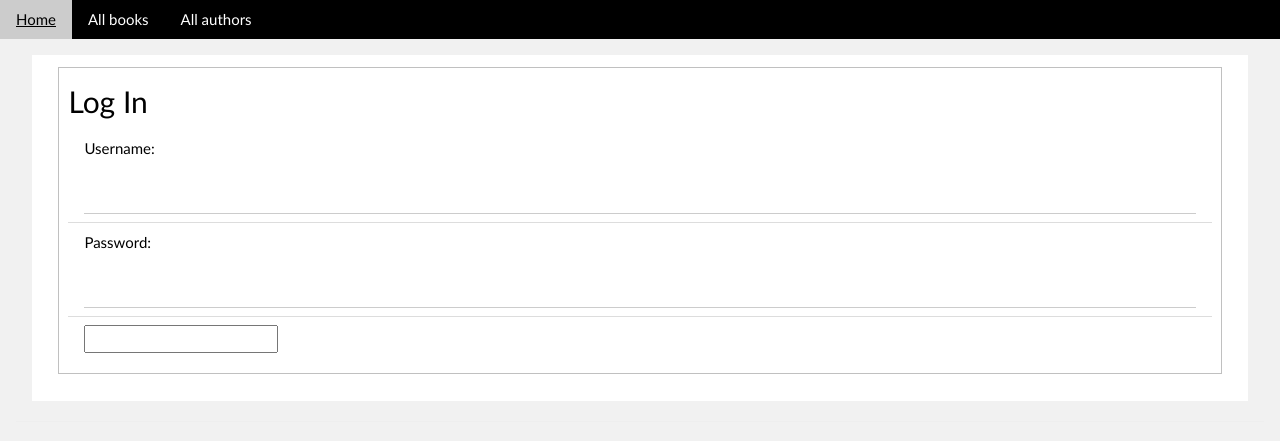
After one commit to jonas-pettersson/LocalLibrary, a Django app: page /accounts/login/ in a window 1280 px wide. The commit adds this page. Shown: the top 441 px of the page. Run offline with Django 3.2, Linux system fonts and the light colour scheme; some libraries are stand-ins or nearby versions.

Commit message:
added some styling + started login

```diff
--- a/locallibrary/catalog/templates/base.html
+++ b/locallibrary/catalog/templates/base.html
@@ -1,32 +1,42 @@
 <!DOCTYPE html>
 <html lang="en">
+
 <head>
     <meta charset="UTF-8">
     <meta name="viewport" content="width=device-width, initial-scale=1.0">
 
     <link rel="stylesheet" href="https://stackpath.bootstrapcdn.com/bootstrap/4.1.3/css/bootstrap.min.css" integrity="sha384-MCw98/SFnGE8fJT3GXwEOngsV7Zt27NXFoaoApmYm81iuXoPkFOJwJ8ERdknLPMO" crossorigin="anonymous">
+    <link rel="stylesheet" href="https://www.w3schools.com/w3css/4/w3.css">
     <!-- Add additional CSS in static file -->
     {% load static %}
     <link rel="stylesheet" href="{% static 'css/styles.css' %}">
 
+    <style>
+        html, body, h1, h2, h3, h4, h5, h6 {
+        font-family: "Trebuchet MS", Verdana, sans-serif;
+        }
+    </style>
+
     {% block  title %} <title>Local Library</title> {% endblock title %}
 </head>
-<body>
-    <div class="container-fluid">
-        <div class="row">
-            <div class="col-sm-2">
+
+<body class="w3-light-grey">
+
+    <nav class="w3-bar w3-black w3-hide-small">
         {% block sidebar %}
-                <ul class="sidebar-nav">
-                    <li><a href="{% url 'catalog' %}">Home</a></li>
-                    <li><a href="{% url 'books' %}">All books</a></li>
-                    <li><a href="{% url 'authors' %}">All authors</a></li>
-                </ul>
+            <a class="w3-bar-item w3-button" href="{% url 'catalog' %}">Home</a>
+            <a class="w3-bar-item w3-button" href="{% url 'books' %}">All books</a>
+            <a class="w3-bar-item w3-button" href="{% url 'authors' %}">All authors</a>
         {% endblock sidebar %}
-            </div>
-            <div class="col-sm-10 ">
+    </nav>
+
+    <main class="w3-container">
+
         {% block content %}
         {% endblock content %}
 
+        <hr>
+        <div class="w3-bar">
             {% block pagination %}
                 {% if is_paginated %}
                     <div class="pagination">
@@ -45,7 +55,7 @@
                 {% endif %}
             {% endblock pagination %}
         </div>
-        </div>
-    </div>
+    </main>
+
 </body>
 </html>
--- a/locallibrary/locallibrary/urls.py
+++ b/locallibrary/locallibrary/urls.py
@@ -20,5 +20,6 @@ from django.views.generic import RedirectView
 urlpatterns = [
     path('admin/', admin.site.urls),
     path('catalog/', include('catalog.urls')),
-    path('', RedirectView.as_view(url='catalog/', permanent=True))
+    path('', RedirectView.as_view(url='catalog/', permanent=True)),
+    path("accounts/", include('django.contrib.auth.urls')),
 ]
--- /dev/null
+++ b/locallibrary/templates/registration/login.html
@@ -0,0 +1,39 @@
+{% extends 'base.html' %}
+
+{% block content %}
+
+    {% if form.errors %}
+        <p>Your username and password didn't match. Please try again.</p>
+    {% endif %}
+
+    {% if next %}
+        {% if user.is_authentiated %}
+            <p>Your account doesn't have access to this page. To proceed,
+      please login with an account that has access.</p>
+        {% else %}
+            <p>Please login to this page.</p>
+        {% endif %}
+    {% endif %}
+
+    <div class="w3-container w3-white w3-margin w3-padding-large">
+        <form method="post">
+            {% csrf_token %}
+            <fieldset class="form-group">
+            <h2>Log In</h2>
+            <ul class="w3-ul">
+                <li>
+                    <label for="username">{{ form.username.label_tag }}</label>
+                    <input class="w3-input" type="text" id="username" name="username">
+                </li>
+                <li>
+                    <label for="password">{{ form.password.label_tag }}</label>
+                    <input class="w3-input" type="text" id="password" name="password">
+                </li>
+                <li><label for=""></label><input type="text"></li>
+            </ul>
+            </fieldset>
+
+        </form>
+    </div>
+
+{% endblock content %}
```
Also changed, not shown: locallibrary/catalog/templates/author_list.html (+6 -2 lines), locallibrary/catalog/templates/book_list.html (+7 -2 lines), locallibrary/catalog/templates/catalog.html (+19 -6 lines). Lines whose indentation alone changed are shown as unchanged.
